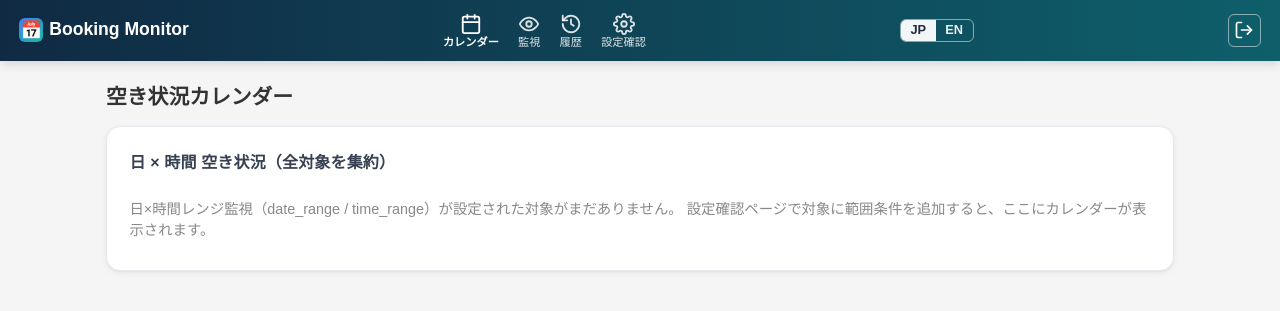
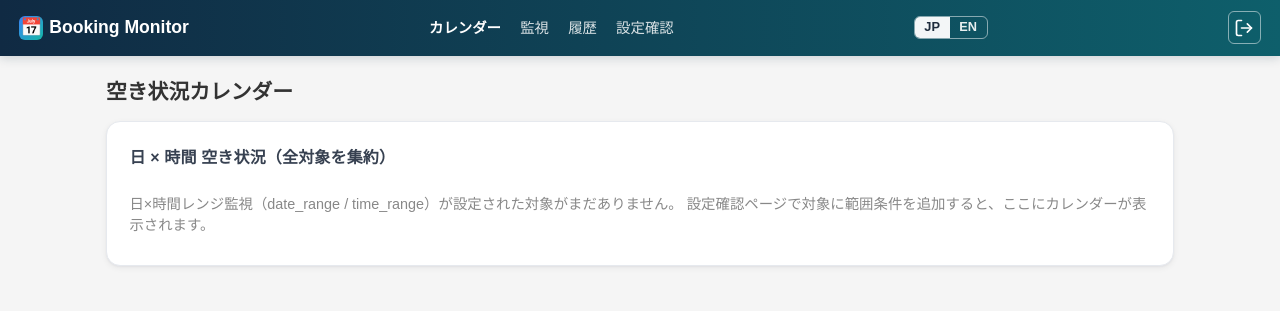
Before and after one commit to sota1111/booking-monitor, a FastAPI app: page / in a window 1280 px wide. Shown: the top 311 px of the page. Run offline with FastAPI, Linux system fonts and the light colour scheme; the visitor is signed in with stand-in values (Sample User, id 1).

Commit message:
fix(SOT-1271): PC画面のメニューのアイコンを非表示にする
PCナビは labels のみ表示（svg アイコンを display:none）にし、モバイル
（≤600px の下部固定バー）はアイコン+ラベルの従来表示を維持する。CSS のみ。

Co-Authored-By: Claude Opus 4.8 <noreply@anthropic.com>

```diff
--- a/static/app.css
+++ b/static/app.css
@@ -102,8 +102,9 @@ nav .nav-links a {
   padding: 0.1rem 0;
   transition: color 0.15s ease;
 }
-nav .nav-links a svg { width: 22px; height: 22px; display: block; }
-nav .nav-links a .nav-text { font-size: 0.7rem; }
+/* PC: nav menu shows labels only (icons hidden); icons restored on mobile below. */
+nav .nav-links a svg { width: 22px; height: 22px; display: none; }
+nav .nav-links a .nav-text { font-size: 0.9rem; }
 nav .nav-links a:hover { color: white; }
 nav .nav-links a.active { color: white; font-weight: 600; }
 nav form { margin: 0; flex-shrink: 0; }
@@ -210,5 +211,8 @@ table.responsive-table tbody tr:nth-child(even):not(.highlight) {
     z-index: 20;
   }
   nav .nav-links a { flex: 1; }
+  /* Mobile bottom bar keeps the stacked icon + small label. */
+  nav .nav-links a svg { display: block; }
+  nav .nav-links a .nav-text { font-size: 0.7rem; }
   body { padding-bottom: 56px; }
 }
```
